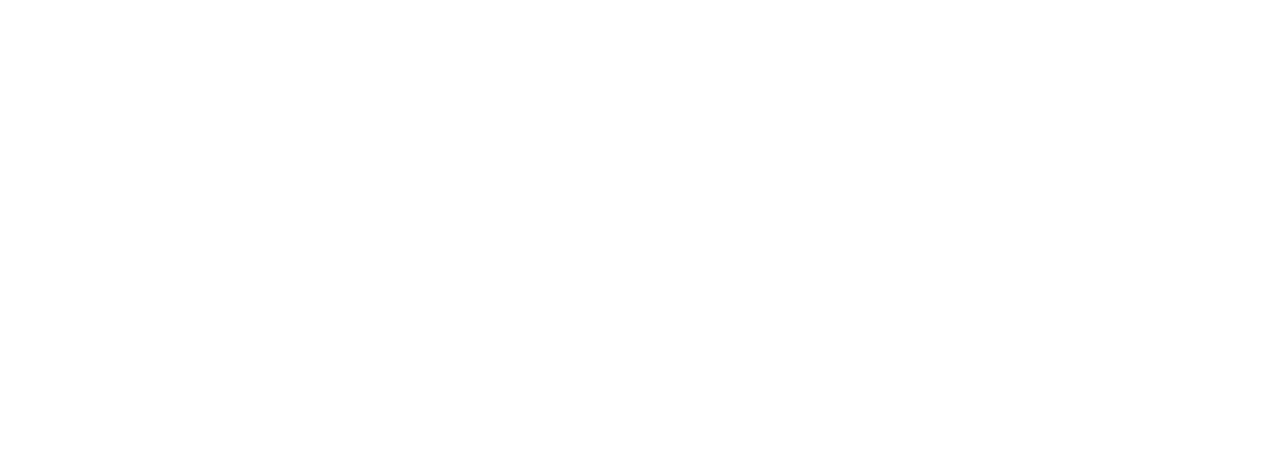
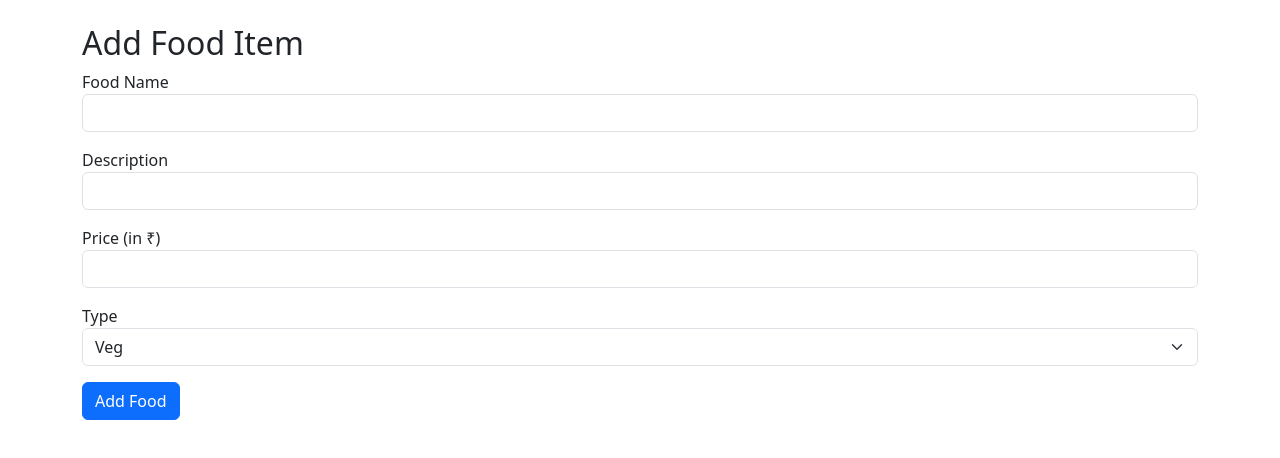
Before and after one commit to vrushabh-kumatale/FoodResturant, a React (Vite) app in the folder FrontEnd/react_restaurant/: page /add-food-item/1 in a window 1280 px wide. Before the commit this address had no page. Shown: the top 458 px of the page. Built offline with nearby package versions, Linux system fonts and the light colour scheme.

Commit message:
add food item in a particular Restaurant

```diff
--- a/FrontEnd/react_restaurant/src/App.jsx
+++ b/FrontEnd/react_restaurant/src/App.jsx
@@ -16,8 +16,9 @@
         <Route path="/" element={<SignUp />}/>
         <Route path="/login" element={<SignIn />}/>
         <Route path="/add_restaurant" element={<AddRestaurant />}/>
-        <Route path="/add-food-item" element={<AddFoodItem />} />
         <Route path="/restaurants" element={<RestaurantList/>} />
+        <Route path="/add-food-item/:restaurantId" element={<AddFoodItem />} />
+
      </Routes>
 
   )
--- a/FrontEnd/react_restaurant/src/components/Auth/AddFoodItem.jsx
+++ b/FrontEnd/react_restaurant/src/components/Auth/AddFoodItem.jsx
@@ -1,25 +1,204 @@
-import React, {useState} from "react";
+// import React, { useState } from "react";
+// import axios from "axios";
+// import { toast } from "react-toastify";
+// import { useParams } from "react-router-dom";
+
+// const AddFoodItem = () => {
+//   const { restaurantId } = useParams(); // 👈 gets restaurantId from URL
+//   const [foodItem, setFoodItem] = useState({
+//     name: "",
+//     price: "",
+//     type: "VEG",
+//   });
+
+//   const handleChange = (e) => {
+//     setFoodItem({
+//       ...foodItem,
+//       [e.target.name]: e.target.value,
+//     });
+//   };
+
+//   const handleSubmit = async (e) => {
+//     e.preventDefault();
+
+//     if (!restaurantId) {
+//       toast.error("Restaurant ID is missing!");
+//       return;
+//     }
+
+//     try {
+//       const response = await axios.post(
+//         `http://localhost:8080/food_items/${restaurantId}`,
+//         foodItem
+//       );
+//       toast.success("Food item added successfully!");
+//       setFoodItem({ name: "", price: "", type: "VEG" });
+//     } catch (error) {
+//       toast.error("Failed to add food item");
+//       console.error("Error:", error);
+//     }
+//   };
+
+//   return (
+//     <div className="container mt-4">
+//       <h2>Add Food Item</h2>
+//       <form onSubmit={handleSubmit}>
+//         <div className="mb-3">
+//           <label>Food Name</label>
+//           <input
+//             type="text"
+//             name="name"
+//             value={foodItem.name}
+//             onChange={handleChange}
+//             className="form-control"
+//             required
+//           />
+//         </div>
+
+//         <div className="mb-3">
+//           <label>Price</label>
+//           <input
+//             type="number"
+//             name="price"
+//             value={foodItem.price}
+//             onChange={handleChange}
+//             className="form-control"
+//             required
+//           />
+//         </div>
+
+//         <div className="mb-3">
+//           <label>Type</label>
+//           <select
+//             name="type"
+//             value={foodItem.type}
+//             onChange={handleChange}
+//             className="form-select"
+//           >
+//             <option value="VEG">Veg</option>
+//             <option value="NON_VEG">Non-Veg</option>
+//           </select>
+//         </div>
+
+//         <button type="submit" className="btn btn-primary">
+//           Add Food
+//         </button>
+//       </form>
+//     </div>
+//   );
+// };
+
+// export default AddFoodItem;
+
+
+import React, { useState } from "react";
+import axios from "axios";
+import { toast } from "react-toastify";
+import { useParams } from "react-router-dom";
 
 const AddFoodItem = () => {
-      const [food, setFood] = useState({
-        itemName: '',
-        price: '',
-        isVeg: false,
-        restaurantId: ''
-     });
+  const { restaurantId } = useParams(); // Must be passed via URL
+  const [foodItem, setFoodItem] = useState({
+    itemName: "",
+    itemDescription: "",
+    isVeg: true,
+    price: ""
+  });
 
-     const handleChange = async (e) => {
-        e.preventDefault();
-        await axios.post("http://localhost:8080/food_items/", food);
-        alert("food item added");
-     };
+  const handleChange = (e) => {
+    const { name, value, type, checked } = e.target;
 
-     return (
-        <div>
-            <div>Add food Item</div>
+    // Handle checkbox for isVeg
+    const newValue = type === "checkbox" ? checked : value;
+
+    setFoodItem((prevState) => ({
+      ...prevState,
+      [name]: name === "price" ? parseInt(newValue) : newValue
+    }));
+  };
+
+  const handleSubmit = async (e) => {
+    e.preventDefault();
+
+    if (!restaurantId) {
+      toast.error("Restaurant ID is missing in URL!");
+      return;
+    }
+
+    try {
+      await axios.post(
+        `http://localhost:8080/food_items/${restaurantId}`,
+        foodItem
+      );
+      toast.success("Food item added successfully!");
+      setFoodItem({ itemName: "", itemDescription: "", isVeg: true, price: "" });
+    } catch (error) {
+      toast.error("Failed to add food item");
+      console.error("Error adding food item:", error);
+    }
+  };
+
+  return (
+    <div className="container mt-4">
+      <h2>Add Food Item</h2>
+      <form onSubmit={handleSubmit}>
+        <div className="mb-3">
+          <label>Food Name</label>
+          <input
+            type="text"
+            name="itemName"
+            value={foodItem.itemName}
+            onChange={handleChange}
+            className="form-control"
+            required
+          />
         </div>
-     )
 
-}
+        <div className="mb-3">
+          <label>Description</label>
+          <input
+            type="text"
+            name="itemDescription"
+            value={foodItem.itemDescription}
+            onChange={handleChange}
+            className="form-control"
+            required
+          />
+        </div>
+
+        <div className="mb-3">
+          <label>Price (in ₹)</label>
+          <input
+            type="number"
+            name="price"
+            value={foodItem.price}
+            onChange={handleChange}
+            className="form-control"
+            required
+          />
+        </div>
+
+        <div className="mb-3">
+          <label>Type</label>
+          <select
+            name="isVeg"
+            value={foodItem.isVeg}
+            onChange={(e) =>
+              setFoodItem({ ...foodItem, isVeg: e.target.value === "true" })
+            }
+            className="form-select"
+          >
+            <option value="true">Veg</option>
+            <option value="false">Non-Veg</option>
+          </select>
+        </div>
+
+        <button type="submit" className="btn btn-primary">
+          Add Food
+        </button>
+      </form>
+    </div>
+  );
+};
 
 export default AddFoodItem;
--- a/FrontEnd/react_restaurant/src/components/Auth/RestaurantList.jsx
+++ b/FrontEnd/react_restaurant/src/components/Auth/RestaurantList.jsx
@@ -1,3 +1,99 @@
+// import React, { useEffect, useState } from 'react';
+// import axios from 'axios';
+// import { useNavigate } from 'react-router-dom';
+
+// const RestaurantList = () => {
+//   const [restaurants, setRestaurants] = useState([]);
+//   const navigate = useNavigate();
+
+//   useEffect(() => {
+//     fetchRestaurants();
+//   }, []);
+
+//   const fetchRestaurants = async () => {
+//     try {
+//       const response = await axios.get('http://localhost:8080/restaurants');
+//       setRestaurants(response.data);
+//     } catch (error) {
+//       console.error('Error fetching restaurants:', error);
+//     }
+//   };
+
+//   const removeRestaurant = async (id) => {
+//     try {
+//       await axios.delete(`http://localhost:8080/restaurants/${id}`);
+//       alert('Restaurant deleted successfully');
+//       fetchRestaurants();
+//     } catch (error) {
+//       console.error('Error deleting restaurant:', error);
+//       alert('Failed to delete restaurant');
+//     }
+//   };
+
+//   const updateRestaurant = (id) => {
+//     navigate(`/edit-restaurant/${id}`);
+//   };
+
+//   const handleAddFood = (id) => {
+//     navigate(`/add-food-item`);
+//   };
+
+//   return (
+//     <div className="container mt-4">
+//       <h2>Available Restaurants</h2>
+//       {restaurants.length === 0 ? (
+//         <p>No restaurants available.</p>
+//       ) : (
+//         <table className="table table-bordered">
+//           <thead>
+//             <tr>
+//               <th>Name</th>
+//               <th>Address</th>
+//               <th>City</th>
+//               <th>Description</th>
+//               <th>Actions</th>
+//             </tr>
+//           </thead>
+//           <tbody>
+//             {restaurants.map((restaurant, index) => (
+//               <tr key={index}>
+//                 <td>{restaurant.name}</td>
+//                 <td>{restaurant.address}</td>
+//                 <td>{restaurant.city}</td>
+//                 <td>{restaurant.description}</td>
+//                 <td>
+//                     <button
+//                     onClick={() => handleDelete(restaurant.id)}
+//                     className="bg-red-600 hover:bg-red-700 text-white px-3 py-1 rounded"
+//                   >
+//                     Delete
+//                   </button>
+
+//                   <button
+//                     onClick={() => handleEdit(restaurant.id)}
+//                     className="bg-green-600 hover:bg-green-700 text-white px-3 py-1 rounded"
+//                   >
+//                     Edit
+//                   </button>
+
+//                   <button
+//                     onClick={() => handleAddFood(restaurant.id)}
+//                     className="bg-blue-600 hover:bg-blue-700 text-white px-3 py-1 rounded"
+//                   >
+//                     Add Food
+//                   </button>
+//                 </td>
+//               </tr>
+//             ))}
+//           </tbody>
+//         </table>
+//       )}
+//     </div>
+//   );
+// };
+
+// export default RestaurantList;
+
 import React, { useEffect, useState } from 'react';
 import axios from 'axios';
 import { useNavigate } from 'react-router-dom';
@@ -35,7 +131,7 @@
   };
 
   const handleAddFood = (id) => {
-    navigate(`/add-food/${id}`);
+    navigate(`/add-food-item/${id}`);
   };
 
   return (
@@ -62,20 +158,18 @@
                 <td>{restaurant.city}</td>
                 <td>{restaurant.description}</td>
                 <td>
-                    <button
-                    onClick={() => handleDelete(restaurant.id)}
+                  <button
+                    onClick={() => removeRestaurant(restaurant.id)}
                     className="bg-red-600 hover:bg-red-700 text-white px-3 py-1 rounded"
                   >
                     Delete
-                  </button>
-
+                  </button>{' '}
                   <button
-                    onClick={() => handleEdit(restaurant.id)}
+                    onClick={() => updateRestaurant(restaurant.id)}
                     className="bg-green-600 hover:bg-green-700 text-white px-3 py-1 rounded"
                   >
                     Edit
-                  </button>
-
+                  </button>{' '}
                   <button
                     onClick={() => handleAddFood(restaurant.id)}
                     className="bg-blue-600 hover:bg-blue-700 text-white px-3 py-1 rounded"
```
Also changed, not shown: 1 other file (tests, documents, lock files or other folders).
